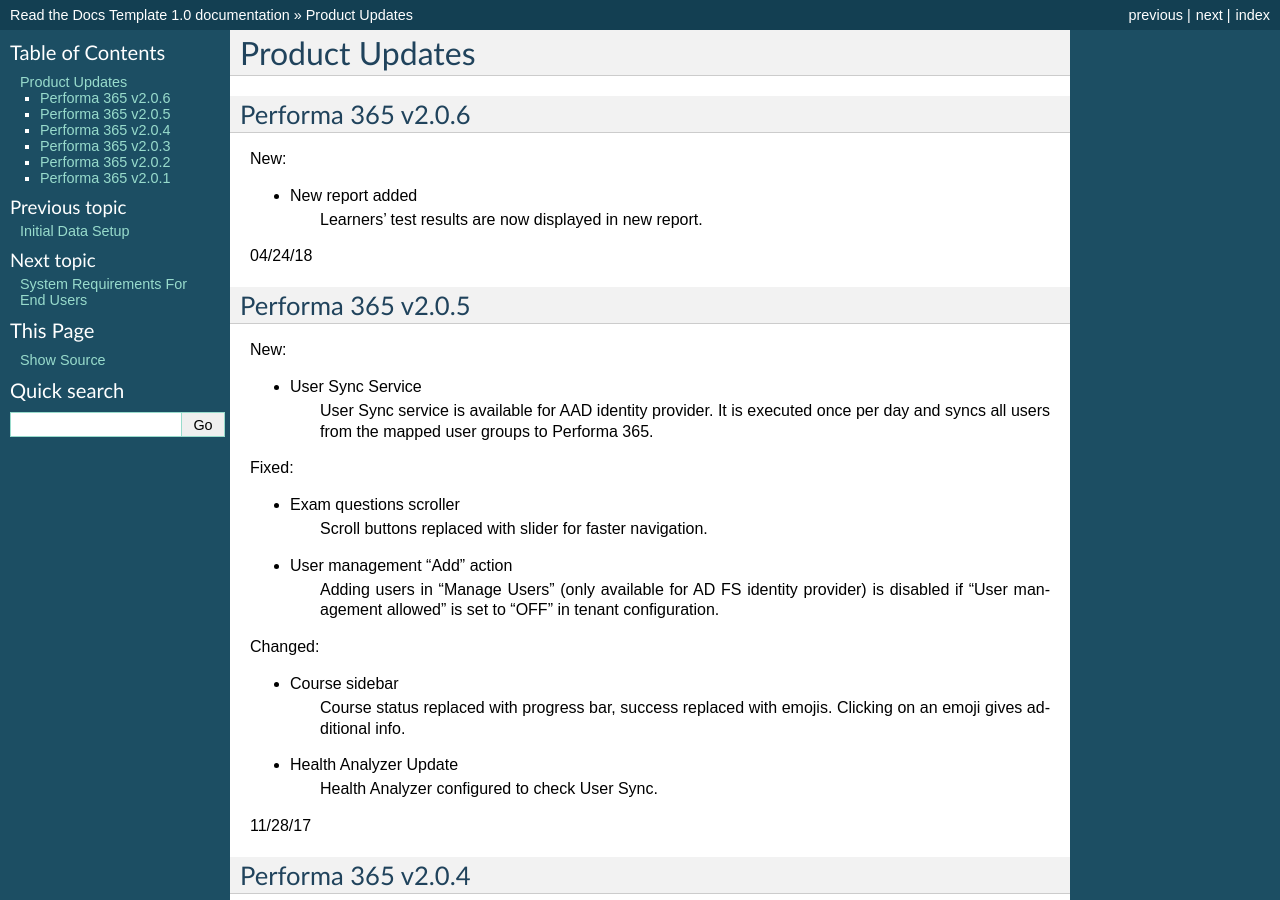
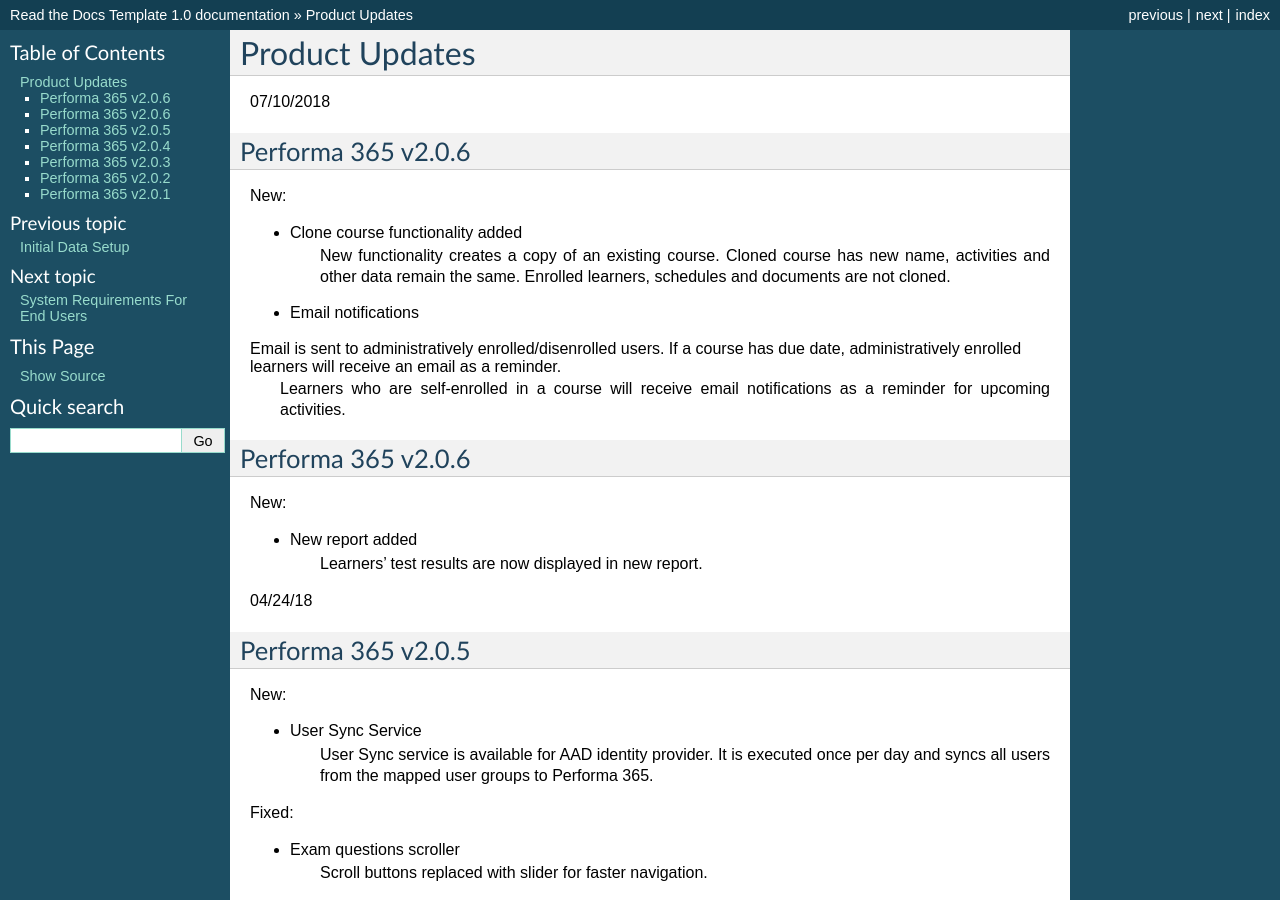
Before and after one commit to pslisko/performa365docs, a Sphinx documentation site: the page built from docs/general/product_updates.rst, in a window 1280 px wide and 900 px high. Built offline with Sphinx 7.4.7, drawn with Linux system fonts in a browser that asks for light colours; pages that are not in the unit, such as notebooks, are missing from menus.

Commit message:
Update product_updates.rst

```diff
--- a/docs/general/product_updates.rst
+++ b/docs/general/product_updates.rst
@@ -2,6 +2,20 @@
 
 Product Updates
 ================
+
+07/10/2018
+
+Performa 365 v2.0.6
+^^^^^^^^^^^^^^^^^^^^^^^^^^^^
+
+New:
+
+* Clone course functionality added
+   New functionality creates a copy of an existing course. Cloned course has new name, activities and other data remain the same.      Enrolled learners, schedules and documents are not cloned.
+* Email notifications
+Email is sent to administratively enrolled/disenrolled users. If a course has due date, administratively enrolled learners will receive an email as a reminder.
+   Learners who are self-enrolled in a course will receive email notifications as a reminder for upcoming activities.
+
 
 Performa 365 v2.0.6
 ^^^^^^^^^^^^^^^^^^^^^^^^^^^^
```
